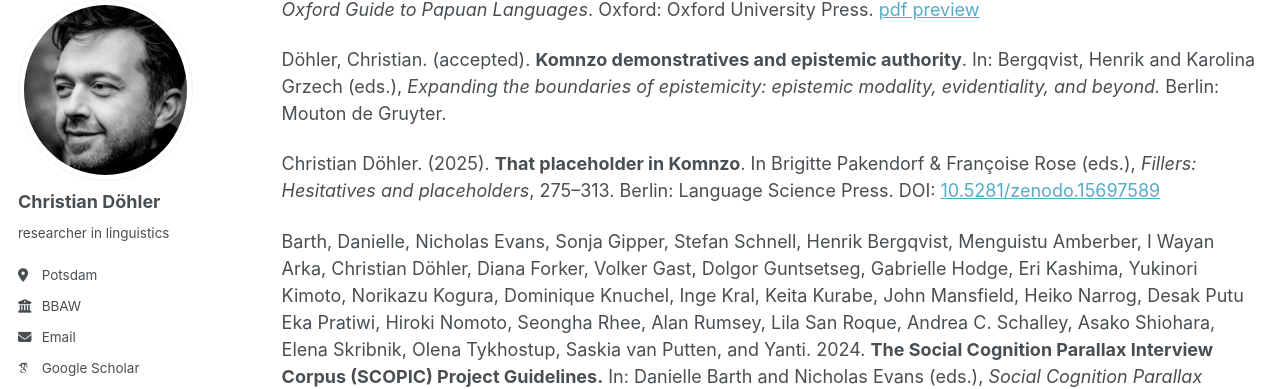
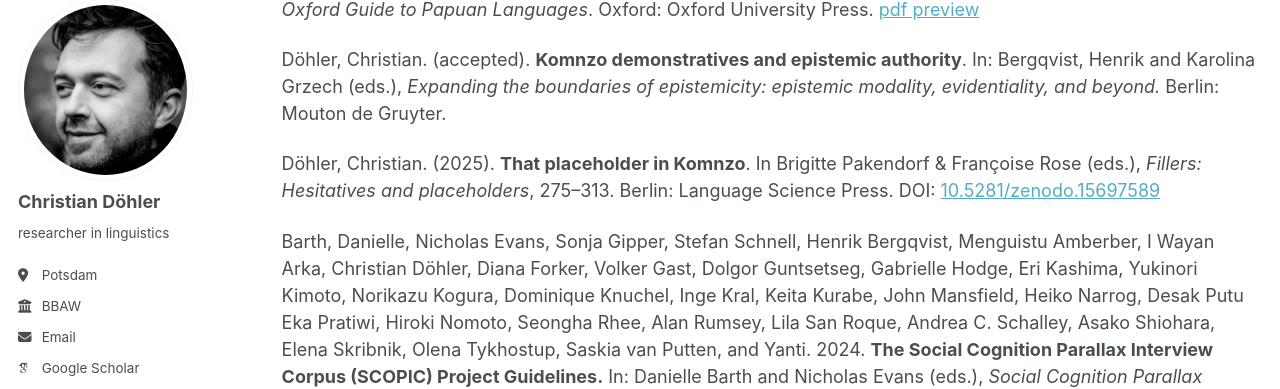
Before and after one commit to chrdoe/chrdoe.github.io, a Jekyll site: the page built from _pages/publications.md, in a window 1280 px wide and 900 px high, scrolled down 718 px. Shown: the part 107-496 px from the top of the window. Built offline with Jekyll 4.4.1, drawn with Linux system fonts in a browser that asks for light colours; some web fonts are replaced.

```diff
--- a/_pages/publications.md
+++ b/_pages/publications.md
@@ -36,7 +36,7 @@ Döhler, Christian. (forthcoming). **Bine sketch grammar**. In: Evans, Nicholas
 
 Döhler, Christian. (accepted). **Komnzo demonstratives and epistemic authority**. In: Bergqvist, Henrik and Karolina Grzech (eds.), *Expanding the boundaries of epistemicity: epistemic modality, evidentiality, and beyond.* Berlin: Mouton de Gruyter.
 
-Christian Döhler. (2025). **That placeholder in Komnzo**. In Brigitte Pakendorf & Françoise Rose (eds.), *Fillers: Hesitatives and placeholders*, 275–313. Berlin: Language Science Press. DOI: <a href="https://zenodo.org/records/15697589" target="_blank">10.5281/zenodo.15697589</a>
+Döhler, Christian. (2025). **That placeholder in Komnzo**. In Brigitte Pakendorf & Françoise Rose (eds.), *Fillers: Hesitatives and placeholders*, 275–313. Berlin: Language Science Press. DOI: <a href="https://zenodo.org/records/15697589" target="_blank">10.5281/zenodo.15697589</a>
 
 Barth, Danielle, Nicholas Evans, Sonja Gipper, Stefan Schnell, Henrik Bergqvist, Menguistu Amberber, I Wayan Arka, Christian Döhler, Diana Forker, Volker Gast, Dolgor Guntsetseg, Gabrielle Hodge, Eri Kashima, Yukinori Kimoto, Norikazu Kogura, Dominique Knuchel, Inge Kral, Keita Kurabe, John Mansfield, Heiko Narrog, Desak Putu Eka Pratiwi, Hiroki Nomoto, Seongha Rhee, Alan Rumsey, Lila San Roque, Andrea C. Schalley, Asako Shiohara, Elena Skribnik, Olena Tykhostup, Saskia van Putten, and Yanti. 2024. **The Social Cognition Parallax Interview Corpus (SCOPIC) Project Guidelines.** In: Danielle Barth and Nicholas Evans (eds.), *Social Cognition Parallax Interview Corpus (SCOPIC)* (Language Documentation & Conservation Special Publication No. 12). Honolulu: University of Hawai'i Press, 163–237. URL: <a href="http://hdl.handle.net/10125/74790" target="_blank">http://hdl.handle.net/10125/74790</a>
 
```
